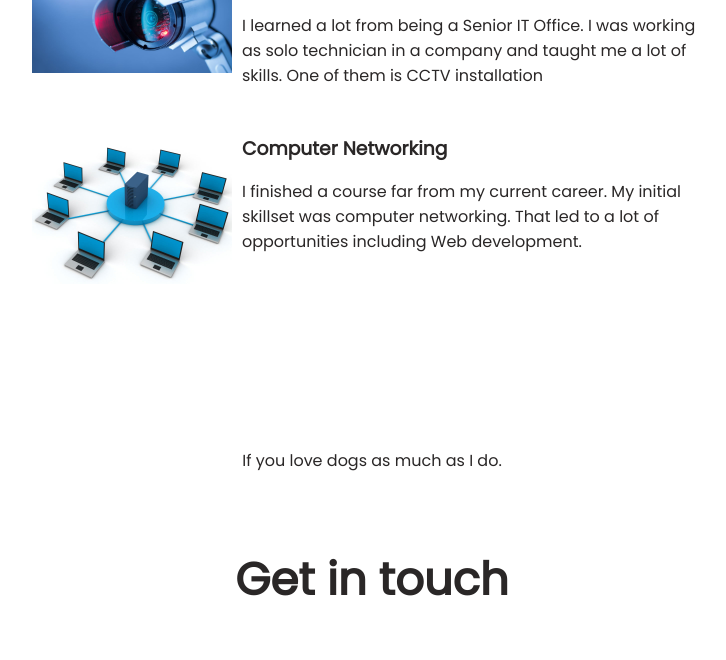
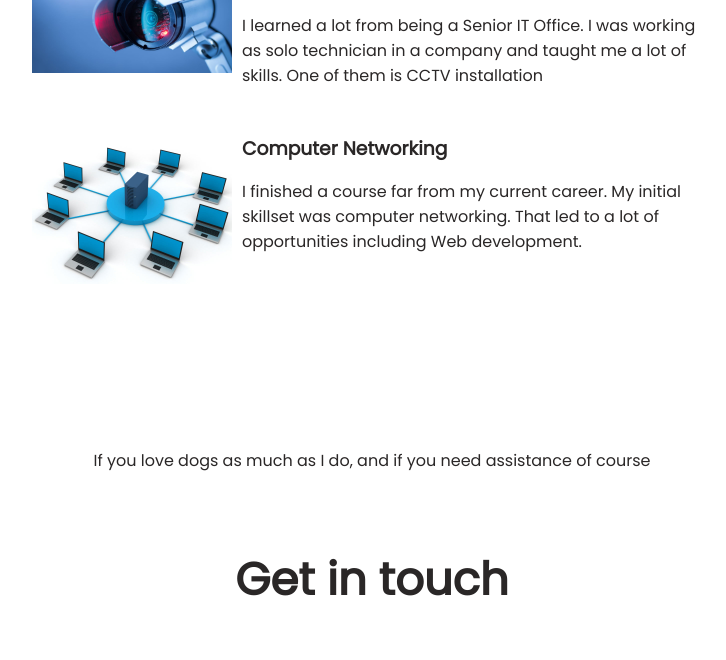
Before and after one commit to elarjohn1900/capstone-project2, a plain HTML site: page index.html in a window 1280 px wide. Shown: the part 1968-2628 px from the top of the page, without its empty margins (268-994 px from the left). Drawn offline with Linux system fonts and the light colour scheme.

Commit message:
Update index.html

```diff
--- a/index.html
+++ b/index.html
@@ -45,7 +45,7 @@
     </div>
    </div>
     <div class="contact">
-        <p>If you love dogs as much as I do.</p>
+        <p>If you love dogs as much as I do, and if you need assistance of course</p>
         <h2 id="contact-title">Get in touch</h2>
         <div class="buttons">
             <button id="contactme"><a href="tel:+639364590143">Mobile</a></button>
```
